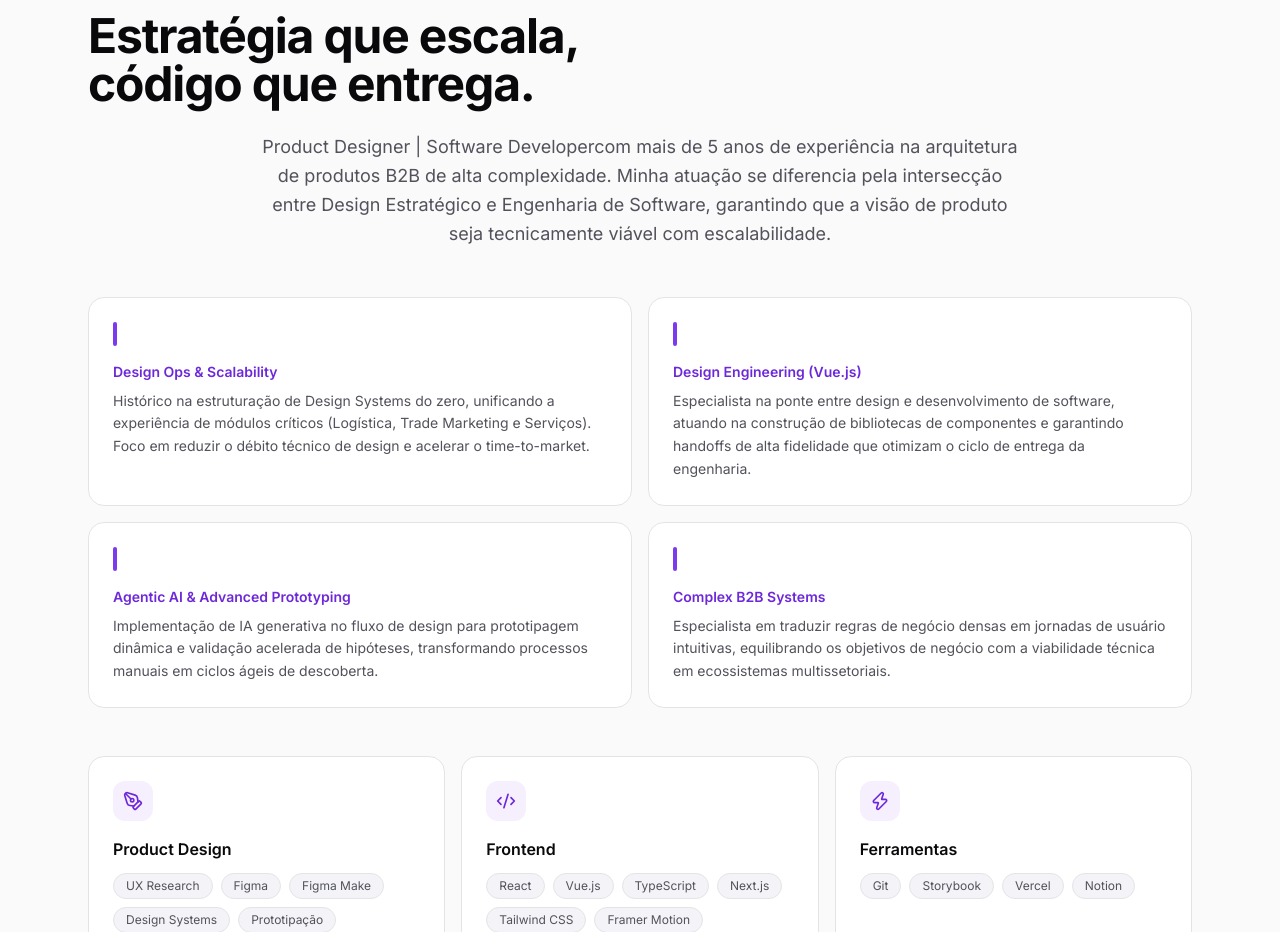
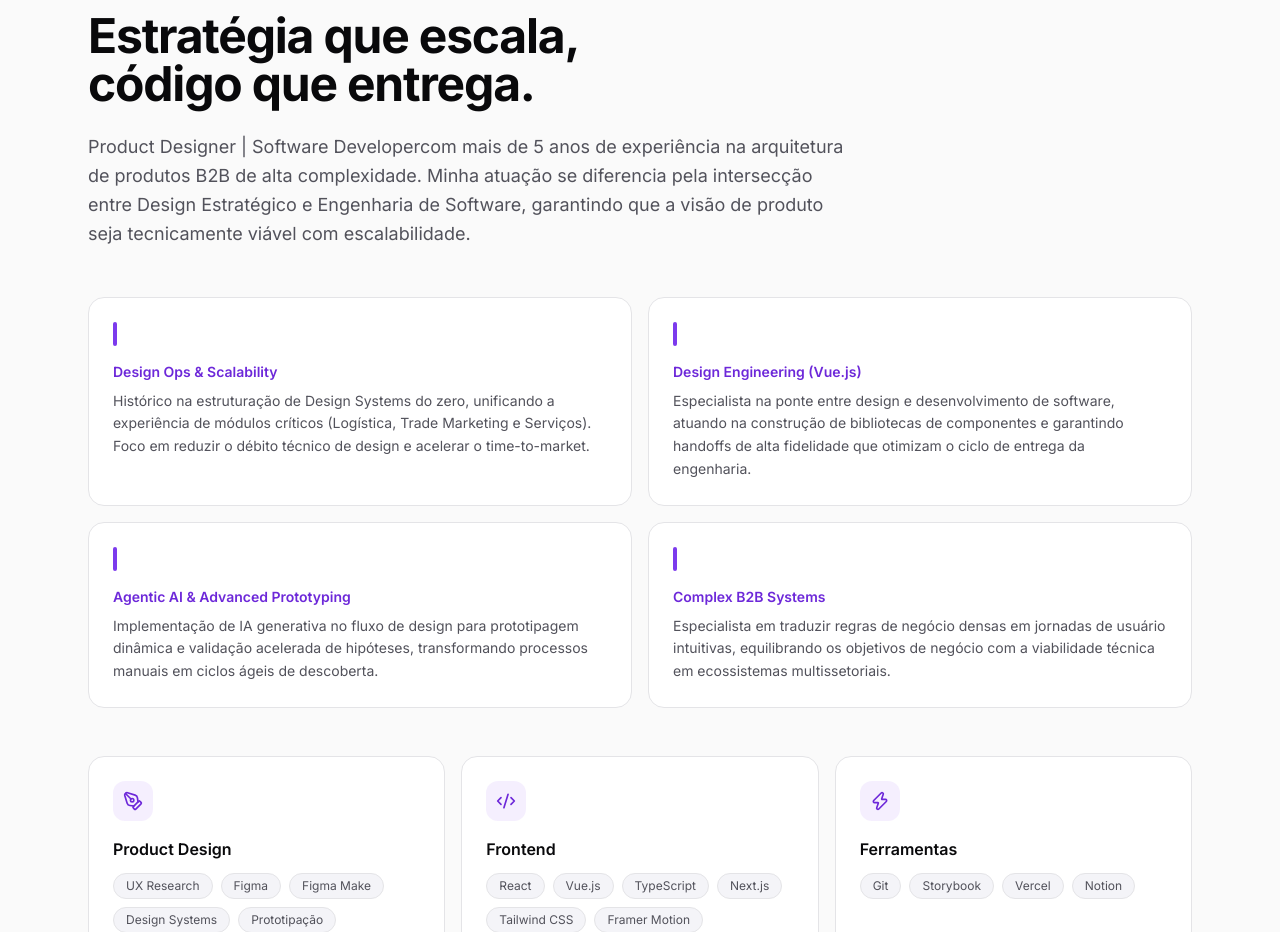
Before and after one commit to ronaldopaulinofilho/portfolio, a React (Vite) app: page / in a window 1280 px wide. Shown: the part 900-1832 px from the top of the page. Built offline with nearby package versions, Linux system fonts and the light colour scheme.

Commit message:
fix: revert about text alignment to left

```diff
--- a/src/components/sections/About.tsx
+++ b/src/components/sections/About.tsx
@@ -118,7 +118,7 @@ export function About() {
           <br />
           {t.about.heading[1]}
         </SectionHeader>
-        <p className="text-lg max-w-3xl leading-relaxed mt-6 mx-auto text-center" style={{ color: 'var(--text)' }}>
+        <p className="text-lg max-w-3xl leading-relaxed mt-6" style={{ color: 'var(--text)' }}>
           {t.about.body}
         </p>
       </motion.div>
```
